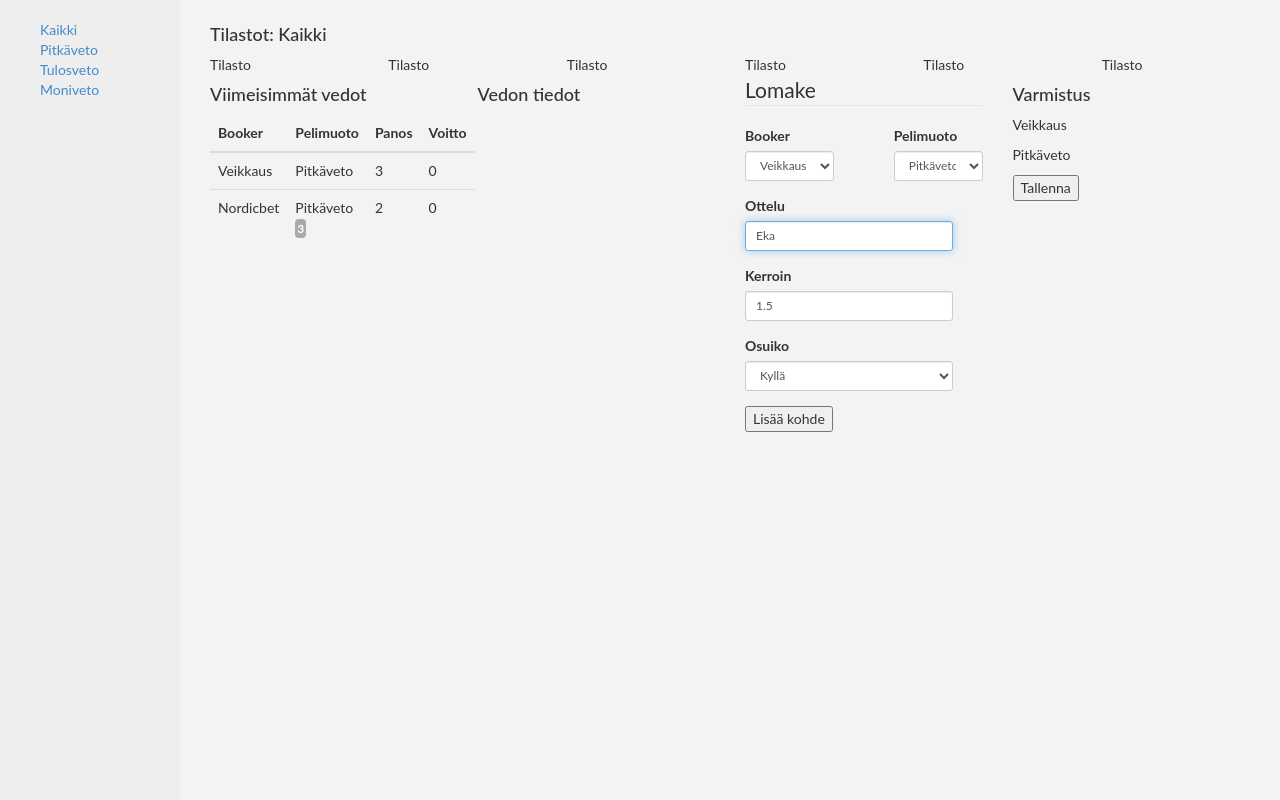
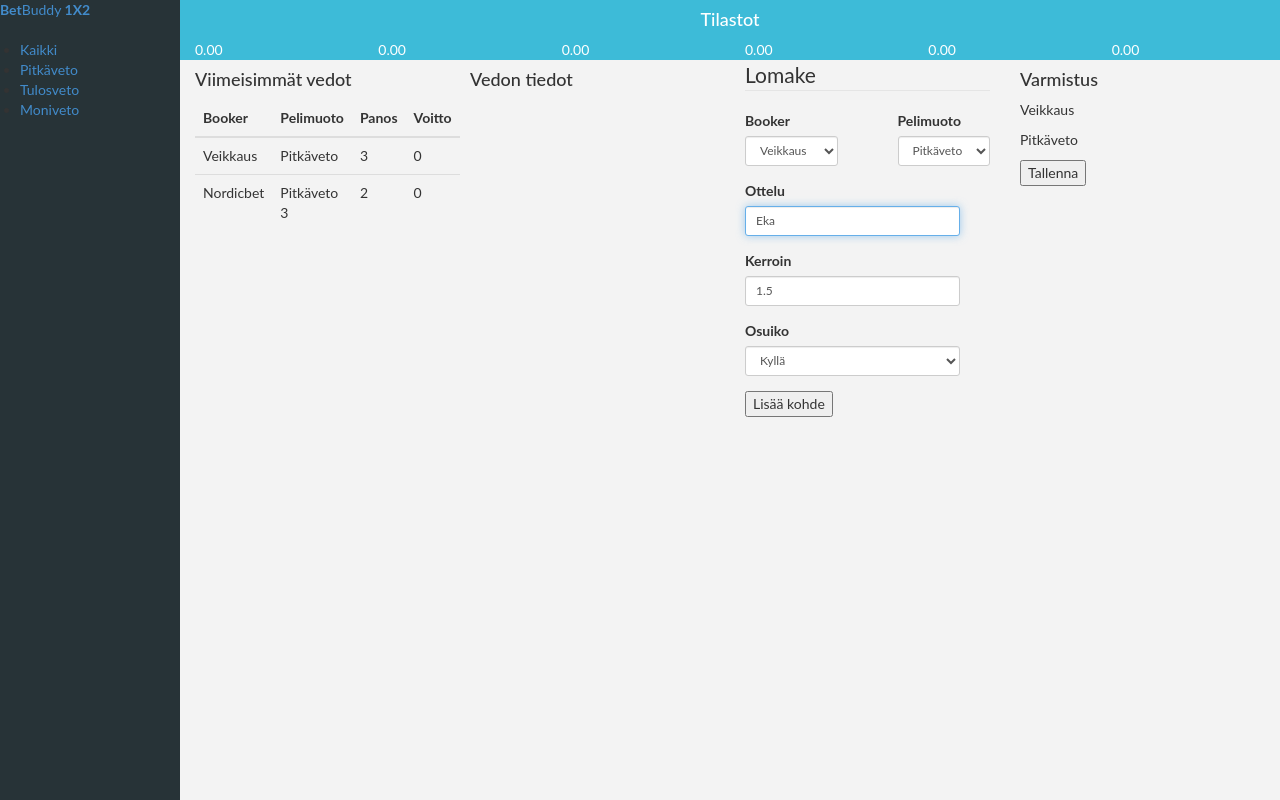
Before and after one commit to miklu/vedonlyontiseuranta, a website: page public/index.html in a window 1280 px wide. Drawn offline with Linux system fonts and the light colour scheme.

Commit message:
Ulkoasua hieman paranneltu

```diff
--- a/public/index.html
+++ b/public/index.html
@@ -10,39 +10,39 @@
 </head>
 <body>
 
-  <!-- wrapper -->
-  <div id="wrapper">
-    <!-- sidebar -->
+  <div id="page-wrapper">
     <div id="sidebar-wrapper">
-      <!-- linkit viewmodelista -->
-      <ul class="sidebar-nav" data-bind="foreach: Navigaatio.kategoriat">
+      <!-- sivupalkki -->
+      <!-- sivupalkin otsikko -->
+      <a href="#">
+        <strong>Bet</strong>Buddy
+        <span class="menu-icon"><strong>1X2</strong></span>
+      </a>
+      <ul class="sidebar" data-bind="foreach: Navigaatio.kategoriat">
+        <!-- linkit -->
         <li>
           <a href="#" data-bind="text: nimi, click: $root.Navigaatio.valitseKategoria"></a>
         </li>
       </ul>
     </div>
-    <!-- /#sidebar -->
+    <!-- sivupalkki loppu -->
 
     <!-- content -->
     <div id="content-wrapper">
-      <div class="container-fluid">
-        <div class="row">
-          <!-- tilastot title -->
-          <div class="col-md-12">
-            <h4>Tilastot: <span data-bind="text: Tilastot.kategoria().nimi"></span></h4>
+      <!-- tilastot -->
+      <div class="tilastopalkki">
+        <div class="col-md-12 tac">
+          <h4>Tilastot</h4>
         </div>
+        <div class="col-md-2">0.00</div>
+        <div class="col-md-2">0.00</div>
+        <div class="col-md-2">0.00</div>
+        <div class="col-md-2">0.00</div>
+        <div class="col-md-2">0.00</div>
+        <div class="col-md-2">0.00</div>
       </div>
-        <div class="row">
-          <!-- tilastot data -->
-          <div class="col-md-2">Tilasto</div>
-          <div class="col-md-2">Tilasto</div>
-          <div class="col-md-2">Tilasto</div>
-          <div class="col-md-2">Tilasto</div>
-          <div class="col-md-2">Tilasto</div>
-          <div class="col-md-2">Tilasto</div>
-        </div>
+      <!-- /tilastopalkki loppu -->
 
-        <div class="row">
       <!-- viimeisimmät vedot -->
       <div class="col-md-3">
         <h4>Viimeisimmät vedot</h4>
@@ -65,24 +65,27 @@
           </tbody>
           </table>
       </div>
-          <!-- vedon/systeemin tiedot -->
+      <!-- /viimeisimmät vedot loppu -->
+
+      <!-- vedon tiedot -->
       <div class="col-md-3">
         <h4>Vedon tiedot</h4>
         <div data-bind="foreach: Vedot.valittuSysteemi">
-              <p>Booker: <span data-bind="text: booker"></span></p>
-              <p>Pelimuoto: <span data-bind="text: pelimuoto"></span></p>
-              <ul data-bind="foreach: vedot">
-                <li>Kerroin:<span data-bind="text: kerroin"></span></li>
-                <li>Panos:<span data-bind="text: panos"></span></li>
-                <li>Voitto:<span data-bind="text: voitto"></span></li>
+        <div data-bind="foreach: vedot">
+          <div class="col-md-12">
+            <div class="col-md-4" data-bind="text: panos"></div>
+            <div class="col-md-4" data-bind="text: kerroin"></div>
+            <div class="col-md-4" data-bind="text: voitto"></div>
             <div data-bind="foreach: kohteet">
               <p data-bind="text: ottelu"></p>
             </div>
-              </ul>
           </div>
         </div>
+        </div>
+      </div>
+
+      <!-- tallennus lomake -->
       <div class="col-md-3">
-            <!-- tallennus lomake -->
         <form class="form-horizontal">
           <fieldset>
             <legend>Lomake</legend>
@@ -110,6 +113,9 @@
           <button data-bind="click: Lomake.lisaaKohde">Lisää kohde</button>
         </form>
       </div>
+      <!-- /tallennus lomake loppu -->
+
+      <!-- varmistus lomake -->
       <div class="col-md-3">
         <h4>Varmistus</h4>
         <p data-bind="text: Lomake.valittuBooker"></p>
@@ -117,7 +123,6 @@
         <div data-bind="foreach: Lomake.lisatytKohteet">
           <p data-bind="text: ottelu"></p>
         </div>
-            <!-- varmistus lomake -->
         <form class="form-horizontal">
           <div data-bind="foreach: Lomake.systeemit">
             <div class="form-group" data-bind="visible: $parent.Lomake.lisatytKohteet().length > $index()">
@@ -130,14 +135,13 @@
         </form>
         <button data-bind="click: Lomake.tallenna">Tallenna</button>
       </div>
-        </div>
+      <!-- /varmistus lomake loppu -->
+
 
   </div>
+  <!-- /#content-wrapper -->
   </div>
-    <!-- content-wrapper -->
-
-  </div>
-  <!-- /#wrapper -->
+  <!-- /#page-content-wrapper -->
 
   <!-- scriptit -->
   <script src="scripts/knockout.debug.js"></script>
--- a/public/scripts/Vedot.js
+++ b/public/scripts/Vedot.js
@@ -12,6 +12,7 @@ var Vedot = function() {
     vedot: [{
       kerroin: 10.87,
       panos: 3,
+      voitto: 0,
       kohteet: [{
         ottelu: 'Broncos-Seattle',
         osuma: false
@@ -27,6 +28,7 @@ var Vedot = function() {
     vedot: [{
       kerroin: 10.87,
       panos: 3,
+      voitto: 0,
       kohteet: [
       {ottelu: 'A'},
       {ottelu: 'B'}
@@ -35,6 +37,7 @@ var Vedot = function() {
     {
       kerroin: 10.87,
       panos: 3,
+      voitto: 0,
       kohteet: [
       {ottelu: 'A'},
       {ottelu: 'C'}
@@ -43,6 +46,7 @@ var Vedot = function() {
     {
       kerroin: 10.87,
       panos: 3,
+      voitto: 0,
       kohteet: [
       {ottelu: 'B'},
       {ottelu: 'C'}
--- a/public/styles/styles.less
+++ b/public/styles/styles.less
@@ -1,96 +1,68 @@
 @sidebar-width: 180px;
-@aqua: #7FDBFF;
+
+@turkoosi: #3dbbd8;
+@tumma: #273337;
+
+html {
+  box-sizing: border-box;
+}
+*, *:before, *:after {
+  box-sizing: inherit;
+}
+
 body {
   background: #f3f3f3;
   font-family: Lato, 'Open Sans';
   font-size: 14px;
+  margin: 0;
+  padding: 0;
 }
 
-.tac {
-  text-align: center;
-}
-.right {
-  float: right;
+.tac {text-align: center; }
+.right {float: right; }
+.inline {display: inline; }
+.testi {background: #eee;}
+
+.sidebar {
+  padding: 0;
+  margin: 20px;
+  .sidebar-list {
+    a {
+      display: block;
+      line-height: 1.6em;
+      color: #ccc;
+    }
+  }
 }
 
-.inline {
-  display: inline;
-}
-
-.ilmoitus {
-  border-radius: 4px;
-  background: #aaa;
-  color: #fff;font-weight: bold;
-  padding: 2px;
-  font-size: 12px;
-  text-align: center;
+.tilastopalkki {
+  background: @turkoosi;
+  color: #fff;
+  overflow: hidden;
 }
 /***********************************************
   WRAPPERS
 ***********************************************/
-#wrapper {
-  padding-left: 0;
-  transtion: all 0.5s ease;
-  .toggled {
-    padding-left: @sidebar-width;
-    #content-wrapper {
-      position: absolute;
-      margin-right: -@sidebar-width;
-    }
-    #sidebar-wrapper {
-      width: @sidebar-width;
-    }
-  }
+#page-wrapper {
+  padding-left: @sidebar-width;
+  height: 100%;
+  transition: all 0.5s ease;
 }
 
 #sidebar-wrapper {
   z-index: 1000;
   position: fixed;
   left: @sidebar-width;
-  width: 0px;
   height: 100%;
   margin-left: -@sidebar-width;
   overflow-y: auto;
-  background: #eee;
-  transtion: all 0.5s ease;
+  background: @tumma;
+  transition: all 0.5s ease;
+  width: @sidebar-width;
 }
 
 #content-wrapper {
   width: 100%;
-  padding: 15px;
+  padding: 0px;
+  margin: 0;
 }
-
- @media(min-width:768px) {
-  #wrapper {
-    padding-left: @sidebar-width;
-  }
-
-  #wrapper.toggled {
-    padding-left: 0;
-  }
-
-  #sidebar-wrapper {
-    width: @sidebar-width;
-  }
-
-  #wrapper.toggled #sidebar-wrapper {
-    width: 0;
-  }
-
-  #page-content-wrapper {
-    padding: 20px;
-  }
-
-  #wrapper.toggled #page-content-wrapper {
-    position: relative;
-    margin-right: 0;
-  }
-}
-
-/***********************************************
-  SIDEBAR STYLES
-***********************************************/
-.sidebar-nav {
-  list-style: none;
-  margin-top: 20px;
-}
```
Also changed, not shown: public/styles/styles.css. Lines whose indentation alone changed are shown as unchanged.
